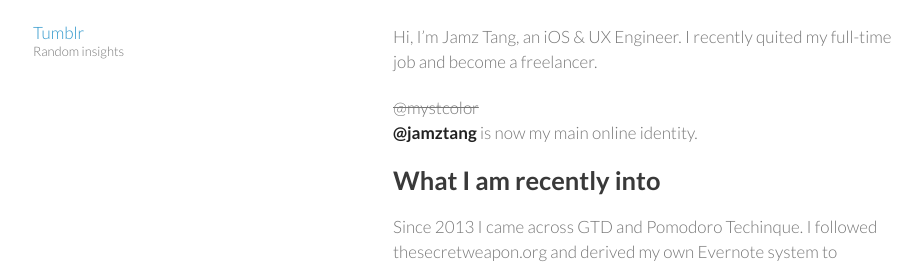
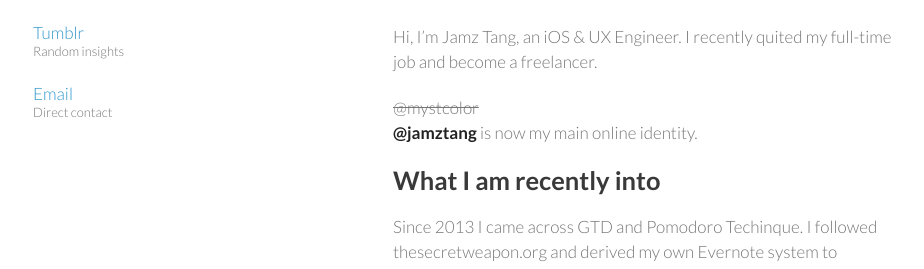
Before and after one commit to jamztang/jamztang.github.io, a Jekyll site: the page built from index.md, in a window 1280 px wide. Shown: the part 394-663 px from the top of the page, without its empty margins (177-1101 px from the left). Built offline with Jekyll 4.4.1, drawn with Linux system fonts in a browser that asks for light colours; Markdown is read by kramdown in place of the engine named in the settings.

Commit message:
Add email

```diff
--- a/_layouts/default.html
+++ b/_layouts/default.html
@@ -39,6 +39,7 @@
         <p class="view">{% include outbound.html href="http://facebook.com/jamztang" innerHTML="Facebook<small>Friends met in person</small>" %}</p>
         <p class="view">{% include outbound.html href="http://linkedin.com/in/jamztang" innerHTML="LinkedIn<small>Worked together</small>" %}</p>
         <p class="view">{% include outbound.html href="http://mystcolor.me" innerHTML="Tumblr<small>Random insights</small>" %}</p>
+        <p class="view">{% include outbound.html href="mailto:me@jamztang.com" innerHTML="Email<small>Direct contact</small>" %}</p>
 
       </header>
       <section>
```
